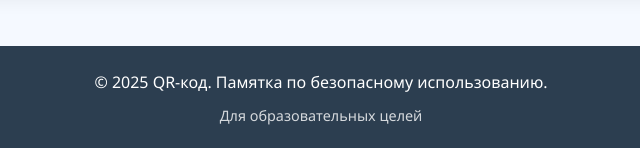
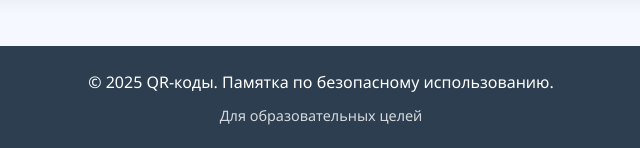
Before and after one commit to tupikinaliza2505-rgb/lizaproekt, a plain HTML site: page index.html in a window 1280 px wide. Shown: the part 1252-1400 px from the top of the page, 319-959 px from the left. Drawn offline with Linux system fonts and the light colour scheme.

Commit message:
Add files via upload

```diff
--- a/index.html
+++ b/index.html
@@ -515,7 +515,7 @@
     </div>
 
     <footer>
-        <p>© 2025 QR-код. Памятка по безопасному использованию.</p>
+        <p>© 2025 QR-коды. Памятка по безопасному использованию.</p>
         <p style="margin-top: 0.5rem; font-size: 0.9rem; opacity: 0.8;">Для образовательных целей</p>
     </footer>
 
@@ -872,5 +872,4 @@
         });
     </script>
 </body>
-
 </html>
```
